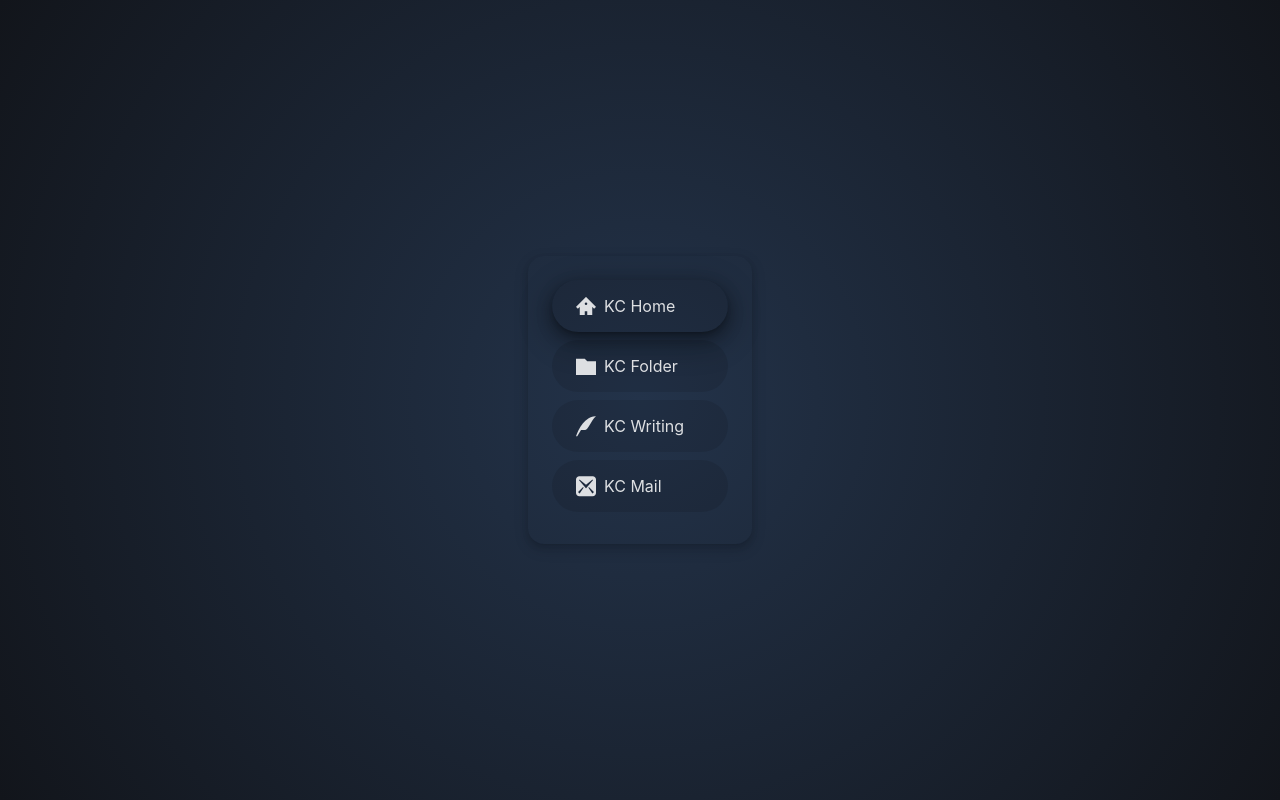
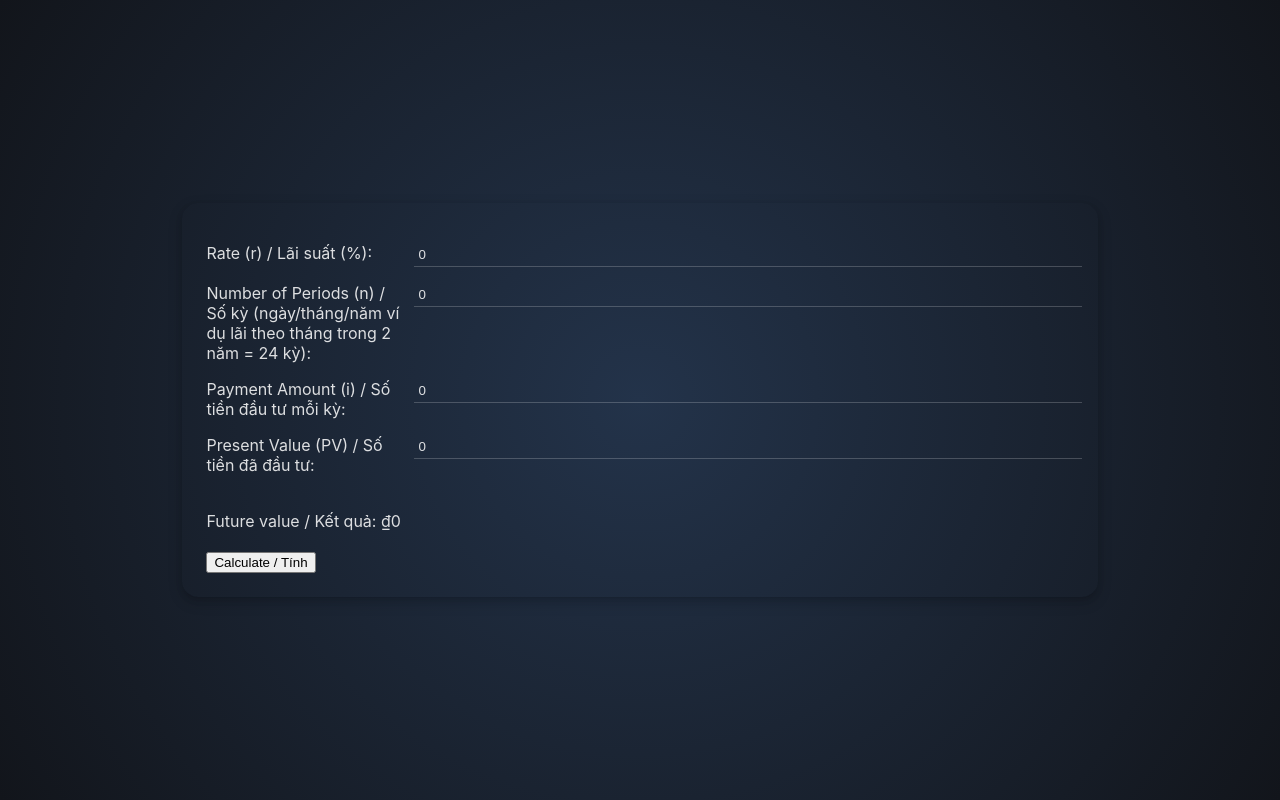
Before and after one commit to hungmqn/helix, a React (Create React App) app: page / in a window 1280 px wide. Built offline with nearby package versions, Linux system fonts and the light colour scheme.

Commit message:
task: add compound effect formula

```diff
--- a/package.json
+++ b/package.json
@@ -12,6 +12,7 @@
     "@types/react-dom": "^17.0.9",
     "react": "^17.0.2",
     "react-dom": "^17.0.2",
+    "react-hook-form": "^7.25.3",
     "react-scripts": "5.0.0",
     "styled-components": "^5.3.3",
     "typescript": "^4.4.2",
--- a/src/App.tsx
+++ b/src/App.tsx
@@ -1,14 +1,16 @@
 import { ThemeProvider } from 'styled-components';
 
 import MainApp from './modules/layout/components/AppContainer';
-import Sidebar from './modules/sidebar/components/Sidebar';
+// import Sidebar from './modules/sidebar/components/Sidebar';
+import Form from './modules/compoundEffectFormula/components/Form';
 import theme from './shared/theme';
 
 function App() {
   return (
     <ThemeProvider theme={theme}>
       <MainApp>
-        <Sidebar />
+        {/* <Sidebar /> */}
+        <Form />
       </MainApp>
     </ThemeProvider>
   );
--- /dev/null
+++ b/src/modules/compoundEffectFormula/components/Form.tsx
@@ -0,0 +1,142 @@
+import React, { useMemo } from 'react';
+import { useForm, SubmitHandler, useFormState } from 'react-hook-form';
+
+import Card from '../../../shared/Card';
+import Input from '../../../shared/Form/Input';
+
+type Inputs = {
+  futureValue: Number;
+  rate: Number;
+  numberOfPeriods: Number;
+  paymentAmount: Number;
+  presentValue?: Number;
+  endOrBeginning?: Number;
+};
+
+/**
+ *
+ * The FV function calculates the future value of an annuity investment based on constant-amount periodic payments and a constant interest rate.
+ * FV(rate, number_of_periods, payment_amount, [present_value], [end_or_beginning])
+ * rate - The interest rate.
+ * number_of_periods - The number of payments to be made.
+ * payment_amount - The amount per period to be paid.
+ * present_value - [ OPTIONAL - 0 by default ] - The current value of the annuity.
+ * end_or_beginning - [ OPTIONAL - 0 by default ] - Whether payments are due at the end (0) or beginning (1) of each period.
+ *
+ * FV=PV*(1+i)^n
+ */
+
+const Form = () => {
+  const {
+    register,
+    handleSubmit,
+    watch,
+    control,
+    getValues,
+    formState: { errors },
+  } = useForm<Inputs>({ mode: 'onChange' });
+  const { isValid } = useFormState({ control });
+
+  const [rate, numberOfPeriods, paymentAmount, presentValue] = watch([
+    'rate',
+    'numberOfPeriods',
+    'paymentAmount',
+    'presentValue',
+  ]);
+
+  const calculate = () => {
+    if (isValid) {
+      const formValues = getValues();
+      Object.keys(formValues).forEach(
+        (key) =>
+          (formValues[key as keyof typeof formValues] = Number(
+            formValues[key as keyof typeof formValues]
+          ))
+      );
+
+      const { rate, numberOfPeriods, paymentAmount, presentValue } = formValues;
+      const futureValue =
+        (presentValue as any) *
+        Math.pow(
+          1 + ((paymentAmount as any) * (rate as any)) / 100,
+          numberOfPeriods as any
+        );
+      console.log(futureValue);
+    }
+  };
+
+  const futureValue = useMemo(() => {
+    let result = 0.0;
+    if (isValid) {
+      result = ((presentValue as any) *
+        Math.pow(
+          1 + ((paymentAmount as any) * (rate as any)) / 100,
+          numberOfPeriods as any
+        )) as any;
+    }
+    const formatter = new Intl.NumberFormat('vn-VN', {
+      style: 'currency',
+      currency: 'VND',
+    });
+    return formatter.format(result);
+  }, [isValid, rate, numberOfPeriods, paymentAmount, presentValue]);
+
+  const onSubmit: SubmitHandler<Inputs> = calculate;
+
+  return (
+    <Card>
+      <form onSubmit={handleSubmit(onSubmit)}>
+        <Input
+          defaultValue={0}
+          register={register}
+          name="rate"
+          type="number"
+          label="Rate (r) / Lãi suất (%):"
+          validate={{ required: true }}
+          errors={errors}
+        />
+        <Input
+          defaultValue={0}
+          register={register}
+          name="numberOfPeriods"
+          type="number"
+          label="Number of Periods (n) / Số kỳ (ngày/tháng/năm ví dụ lãi theo tháng trong 2 năm = 24 kỳ):"
+          validate={{ required: 'Number of Periods is required' }}
+          errors={errors}
+        />
+        <Input
+          defaultValue={0}
+          register={register}
+          name="paymentAmount"
+          type="number"
+          label="Payment Amount (i) / Số tiền đầu tư mỗi kỳ:"
+          validate={{ required: 'Payment Amount is required' }}
+          errors={errors}
+        />
+        <Input
+          defaultValue={0}
+          register={register}
+          name="presentValue"
+          type="number"
+          label="Present Value (PV) / Số tiền đã đầu tư:"
+        />
+        {/* <Input
+          defaultValue={0}
+          register={register}
+          name="endOrBeginning"
+          type="number"
+          label="End or Beginning / Trả tiền đầu hay cuối kỳ:"
+        /> */}
+        <br />
+        Future value / Kết quả: {futureValue}
+        <br />
+        <br />
+        <div>
+          <button disabled={!isValid}>Calculate / Tính</button>
+        </div>
+      </form>
+    </Card>
+  );
+};
+
+export default Form;
--- a/src/modules/sidebar/components/Sidebar.tsx
+++ b/src/modules/sidebar/components/Sidebar.tsx
@@ -1,30 +1,17 @@
 import { ReactElement } from 'react';
-import styled from 'styled-components';
 
 import { useCurrentPath } from '../../../shared/hooks/useCurrentPath';
 import MenuItem from './MenuItem';
-
-const StyledSidebar = styled.div`
-  border-radius: ${({ theme }) => theme.sizes.medium}px;
-  padding: ${({ theme }) => theme.space.xlarge}px;
-
-  transition: ${({ theme }) => theme.transitions.boxShadowCubic};
-  box-shadow: ${({ theme }) => theme.shadows.card};
-
-  &:hover {
-    box-shadow: ${({ theme }) => theme.shadows.soft};
-  }
-`;
+import Card from '../../../shared/Card';
 
 const Sidebar = (): ReactElement => {
   const currentPath = useCurrentPath();
 
   const handleNavigate = (path: string) => {
-    console.log(path);
     window.location.assign(path);
   };
   return (
-    <StyledSidebar>
+    <Card>
       <MenuItem
         icon="home"
         text="KC Home"
@@ -49,7 +36,7 @@ const Sidebar = (): ReactElement => {
         active={currentPath === '/mail'}
         onClick={() => handleNavigate('/mail')}
       />
-    </StyledSidebar>
+    </Card>
   );
 };
 
--- /dev/null
+++ b/src/shared/Card/index.tsx
@@ -0,0 +1,24 @@
+import { ReactElement, ReactNode } from 'react';
+import styled from 'styled-components';
+
+interface CardProps {
+  children: ReactNode;
+}
+
+const StyledCard = styled.div`
+  border-radius: ${({ theme }) => theme.sizes.medium}px;
+  padding: ${({ theme }) => theme.space.xlarge}px;
+
+  transition: ${({ theme }) => theme.transitions.boxShadowCubic};
+  box-shadow: ${({ theme }) => theme.shadows.card};
+
+  &:hover {
+    box-shadow: ${({ theme }) => theme.shadows.soft};
+  }
+`;
+
+const Card = ({ children }: CardProps): ReactElement => {
+  return <StyledCard>{children}</StyledCard>;
+};
+
+export default Card;
--- /dev/null
+++ b/src/shared/Form/Input.tsx
@@ -0,0 +1,88 @@
+import React from 'react';
+import styled from 'styled-components';
+
+const StyledInput = styled.div`
+  display: flex;
+  justify-content: flex-start;
+  align-items: baseline;
+  margin: ${({ theme }) => theme.space.large}px 0;
+
+  .helix-form-label {
+    flex-basis: 200px;
+    margin-right: ${({ theme }) => theme.space.medium}px;
+  }
+  .helix-form-input {
+    flex: 1;
+  }
+  .helix-form-input > input {
+    width: 100%;
+    border: none;
+    background: none;
+    padding: ${({ theme }) => theme.space.small}px;
+    color: ${({ theme }) => theme.colors.primaryText};
+    border-bottom: 1px solid ${({ theme }) => theme.colors.border};
+    transition: ${({ theme }) => theme.transitions.boxShadowCubic};
+
+    &:focus {
+      outline: none;
+    }
+    &:hover {
+      outline: none;
+    }
+  }
+
+  .helix-form-input > input[type='number'] {
+    -moz-appearance: textfield;
+  }
+  .helix-form-input > input[type='number']::-webkit-inner-spin-button,
+  .helix-form-input > input[type='number']::-webkit-outer-spin-button {
+    -webkit-appearance: none;
+    margin: 0;
+  }
+
+  .helix-form-input > .helix-form-error-inline {
+    color: ${({ theme }) => theme.colors.dangerText};
+  }
+`;
+
+interface InputProps {
+  register: any;
+  name: string;
+  label: string;
+  type?: string;
+  validate?: any;
+  defaultValue?: any;
+  errors?: any;
+}
+
+const Form = ({
+  register,
+  name,
+  type = 'text',
+  label,
+  validate = {},
+  defaultValue,
+  errors,
+}: InputProps) => {
+  return (
+    <StyledInput>
+      <div className="helix-form-label">{label}</div>
+      <div className="helix-form-input">
+        <input
+          type={type}
+          defaultValue={defaultValue}
+          {...register(name, validate)}
+        />
+        {errors
+          ? errors[name] && (
+              <span className="helix-form-error-inline">
+                {errors[name].message}
+              </span>
+            )
+          : ''}
+      </div>
+    </StyledInput>
+  );
+};
+
+export default Form;
--- a/src/shared/theme/global/colors.ts
+++ b/src/shared/theme/global/colors.ts
@@ -3,7 +3,7 @@ const colors = {
   white: '#ffffff',
   black: '#000000',
   // typography
-  title: 'rgba(255, 255, 255, 0.85)',
+  title: 'rgba(255, 255, 255, 0.85  )',
   primaryText: 'rgba(255, 255, 255, 0.85)',
   secondaryText: 'rgba(255, 255, 255, 0.45)',
   disable: 'rgba(255, 255, 255, 0.30)',
@@ -11,6 +11,8 @@ const colors = {
   dividers: 'rgba(255, 255, 255, 0.12)',
   background: 'rgba(255, 255, 255, 0.08)',
   tableHeader: 'rgba(255, 255, 255, 0.04)',
+  //
+  dangerText: 'rgba(255,2,2,1)',
   // background
   backgroundSoftRGBA: 'rgba(52, 52, 52, 1)',
   backgroundHardRGBA: 'rgba(26, 26, 26, 1)',
```
Also changed, not shown: 1 other file (tests, documents, lock files or other folders).
